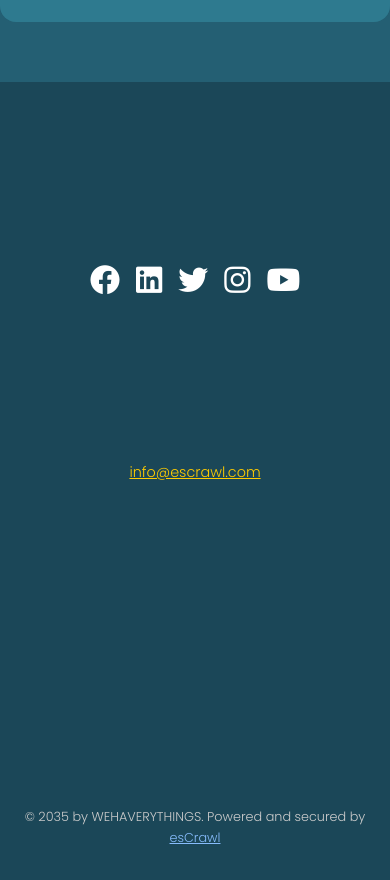
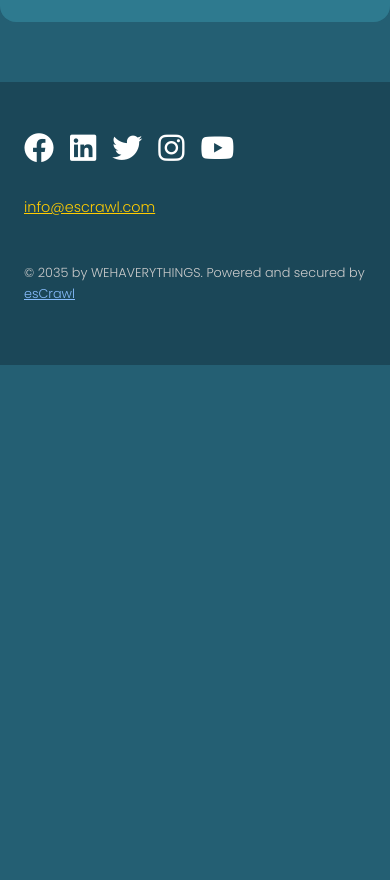
Before and after one commit to v1kassh/escrawl, a plain HTML site: page index.html in a window 390 px wide. Shown: the part 1440-2320 px from the top of the page. After the commit the page ends 1805 px from the top, so only its background shows below. Drawn offline with Linux system fonts and the light colour scheme.

Commit message:
Update style.css

```diff
--- a/style.css
+++ b/style.css
@@ -344,15 +344,6 @@ button[type="submit"]:hover {
     align-items: center;
   }
 
-  .footer-container {
-    flex-direction: column;
-    align-items: center;
-    text-align: center;
-  }
-
-  .footer-column {
-    align-items: center;
-  }
 
   .scroll-button {
     font-size: 16px;
```
